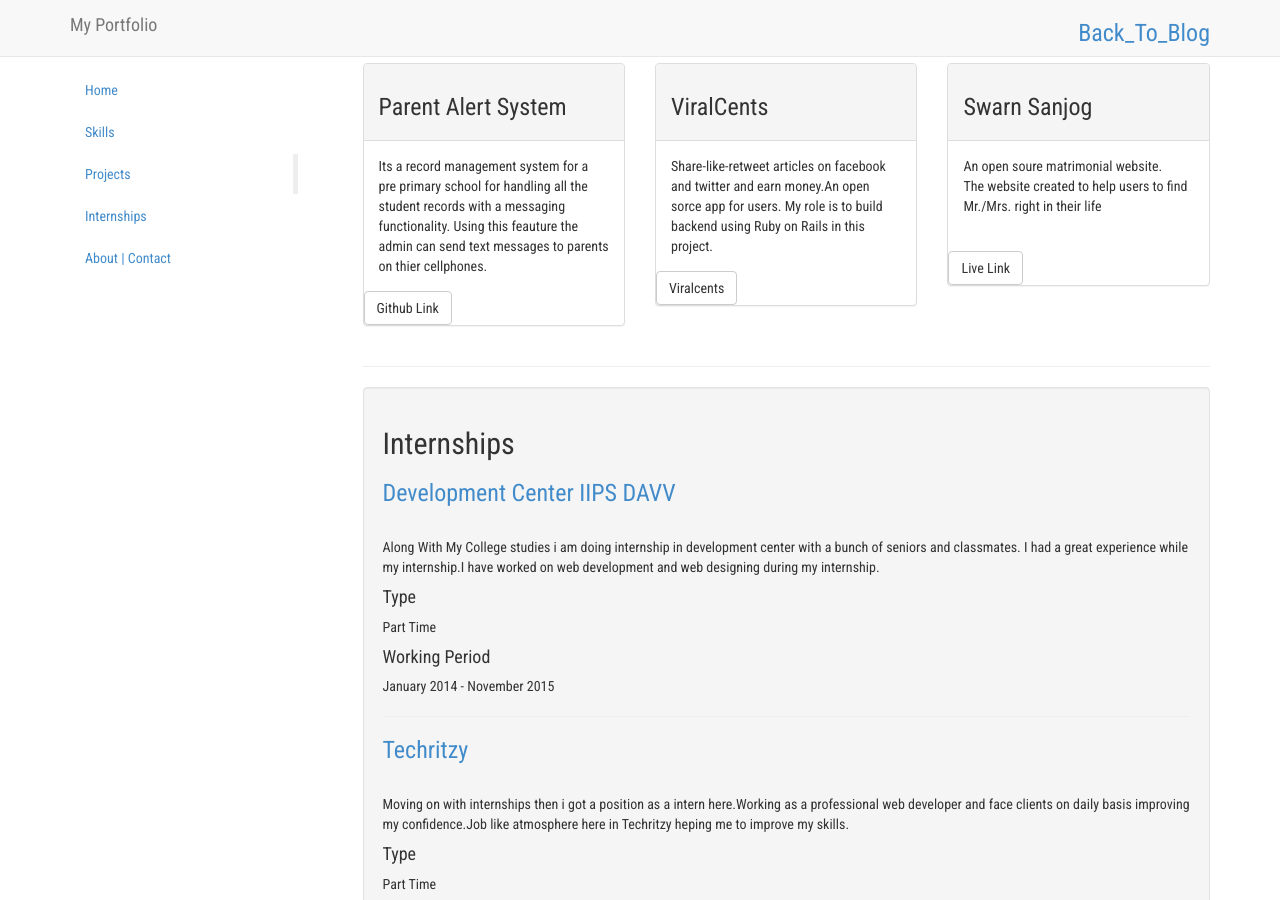
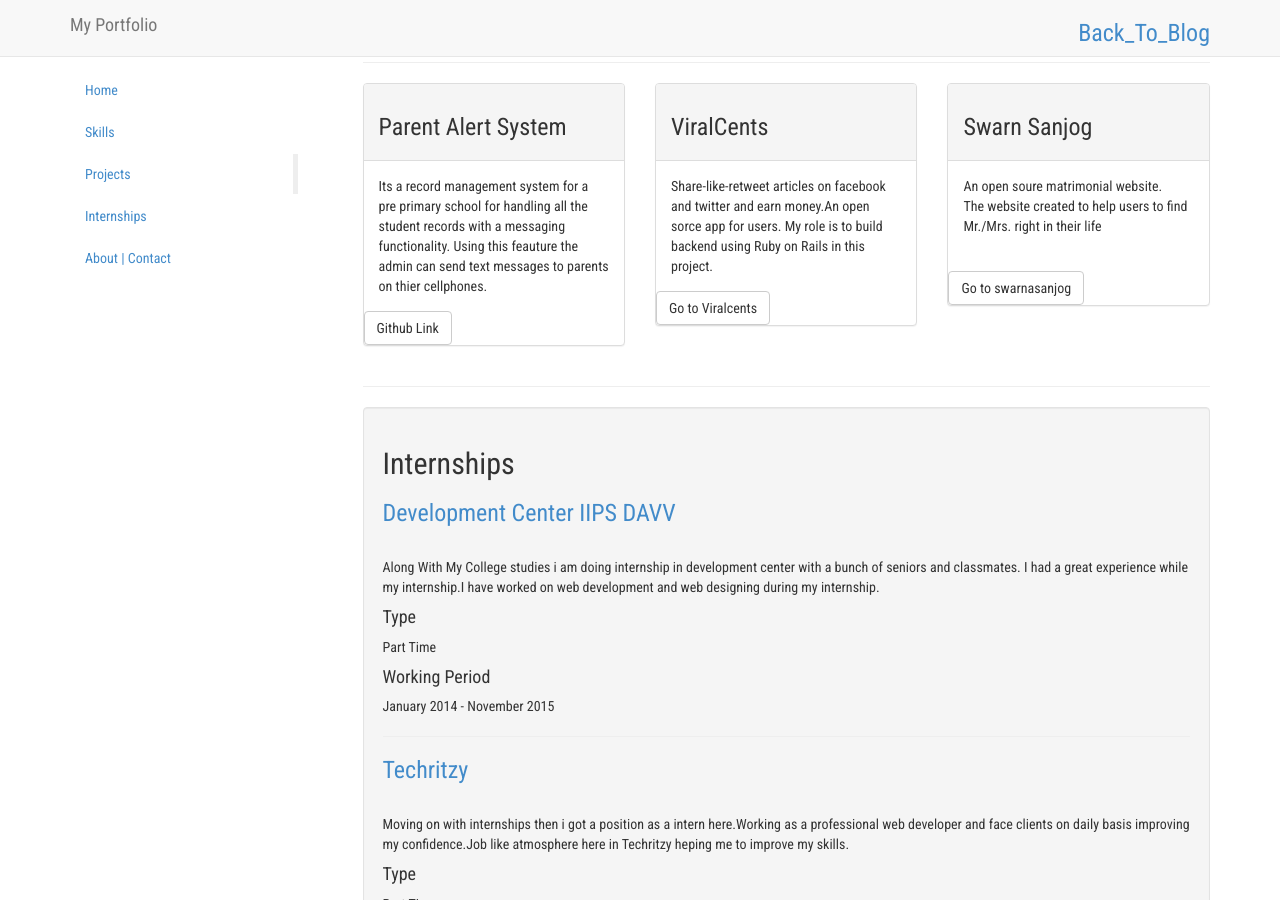
Before and after one commit to rajiv-shrivastava/rajiv-shrivastava.github.io, a Jekyll site: the page built from personal/index.html, in a window 1280 px wide and 900 px high, scrolled down 1033 px. Built offline with Jekyll 4.4.1, drawn with Linux system fonts in a browser that asks for light colours; nearby versions of some CDN libraries.

Commit message:
Update index.html

```diff
--- a/personal/index.html
+++ b/personal/index.html
@@ -13,7 +13,7 @@
 		<title>Rajiv Portfolio</title>
 		<meta name="generator" content="Bootply" />
 		<meta name="viewport" content="width=device-width, initial-scale=1, maximum-scale=1">
-		<link href="css/bootstrap.min.css" rel="stylesheet">
+		<link href="css/bootstrap.min.css" rel="stylesheet">v
 
 		<!--[if lt IE 9]>
 			<script src="//html5shim.googlecode.com/svn/trunk/html5.js"></script>
@@ -211,7 +211,7 @@
   My role is to build backend using Ruby on Rails in this project.
   </div>
  <a href="http://test.viralcents.com:3000/"
-  class="btn btn-default" target="blank">Viralcents</a>
+  class="btn btn-default" target="blank">Go to Viralcents</a>
             </div>
           </div>
 
@@ -225,7 +225,7 @@
 
                The website created to help users to find Mr./Mrs. right in their life </div>
                   <br>
-                  <a href="http://swarnsanjog.in/" class="btn btn-default" target="blank">Live Link</a>
+                  <a href="http://swarnsanjog.in/" class="btn btn-default" target="blank">Go to swarnasanjog</a>
 
             </div>
           </div>
```
